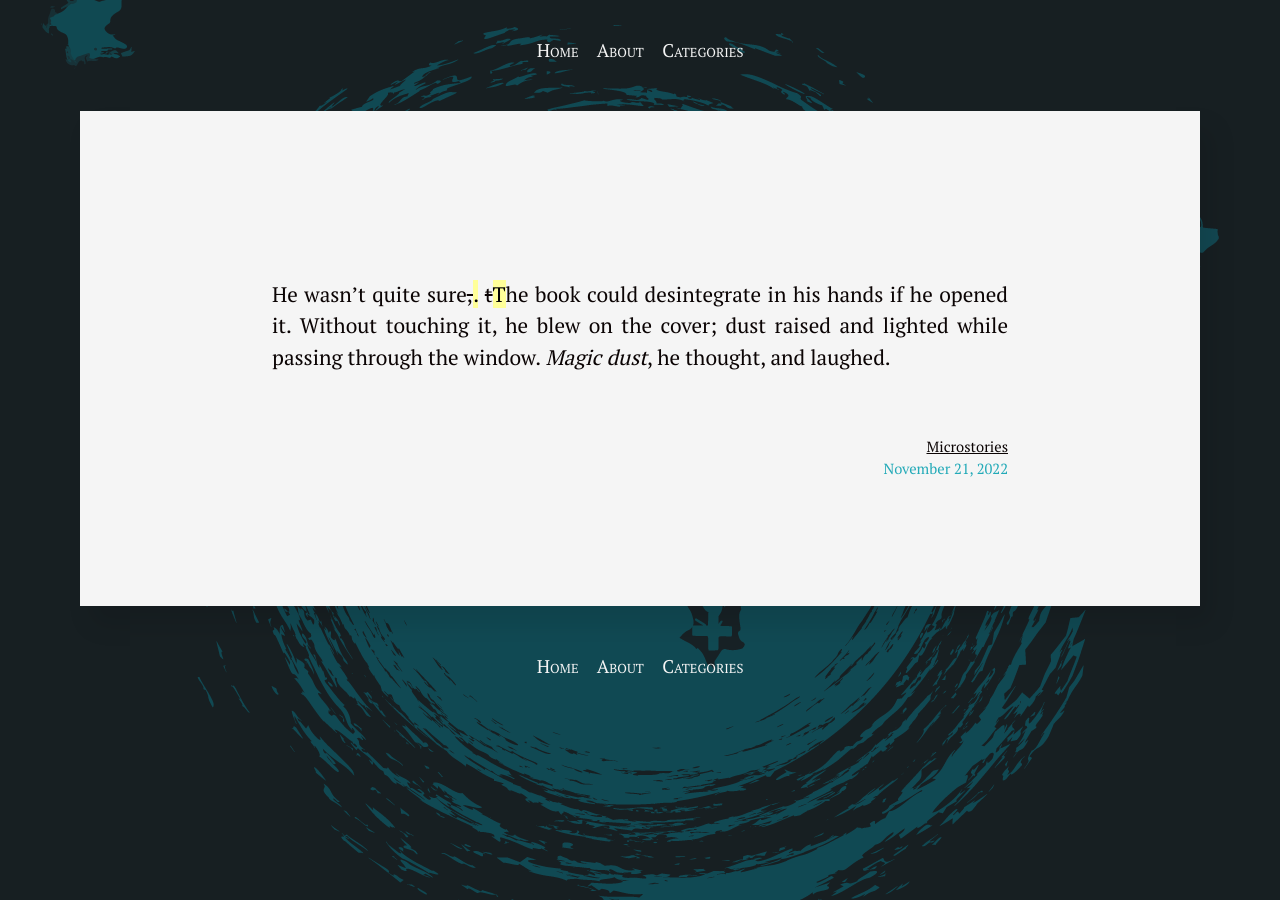
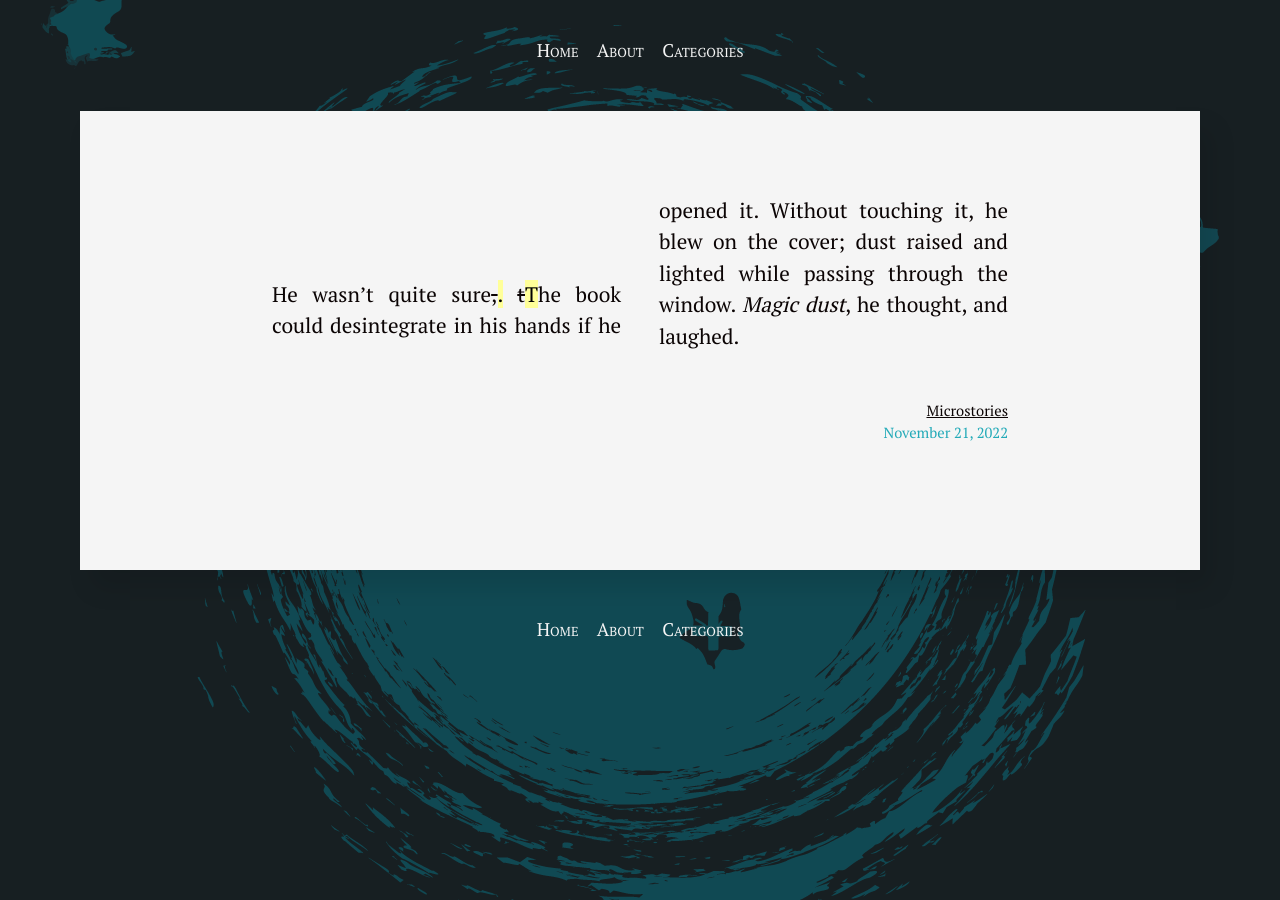
Before and after one commit to silvialohrmann/editorial, a Jekyll site: the page built from _posts/2022-11-21-he-wasnt-quite-sure.md, in a window 1280 px wide. Built offline with Jekyll 4.4.1, drawn with Linux system fonts in a browser that asks for light colours.

Commit message:
Update _base.scss

```diff
--- a/_sass/_base.scss
+++ b/_sass/_base.scss
@@ -200,9 +200,9 @@ figcaption {
 
 /* TWO COLUMN FLEXBOX */
 .two-column {
-  -webkit-columns: 2 380px;
-     -moz-columns: 2 380px;
-          columns: 2 380px;
+  -webkit-columns: 2 340px;
+     -moz-columns: 2 340px;
+          columns: 2 340px;
   -webkit-column-gap: 1.8em;
      -moz-column-gap: 1.8em;
           column-gap: 1.8em;
```
